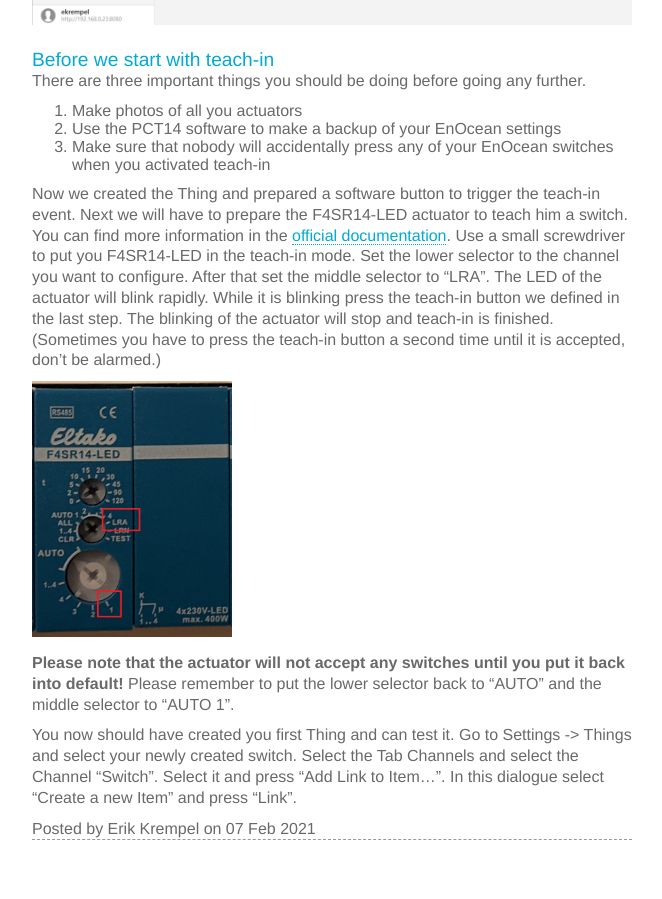
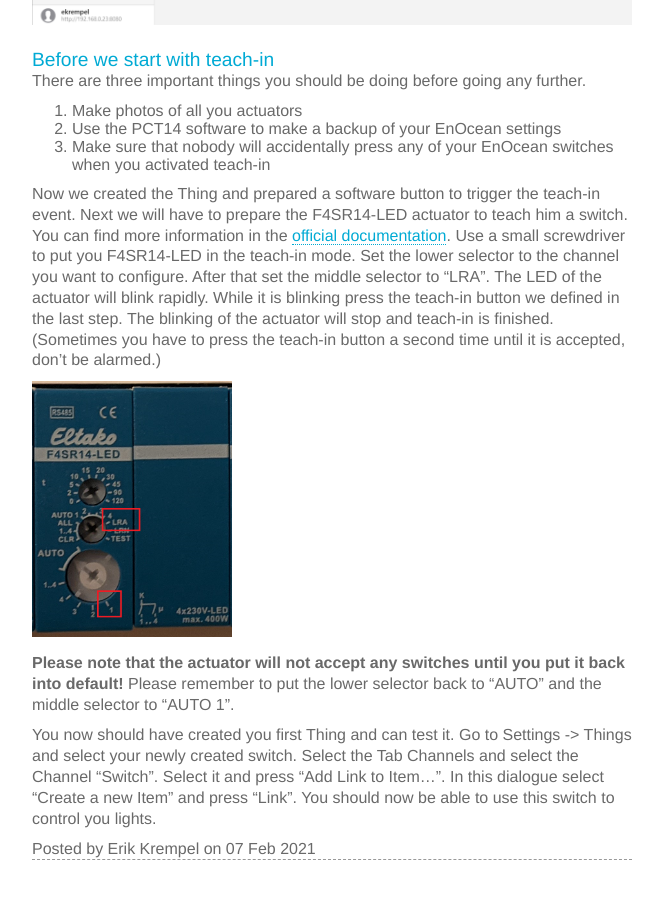
Before and after one commit to ekrempel/ekrempel.github.io, a Jekyll site: the page built from _posts/2021-02-07-homeAutomation_part3.md, in a window 1280 px wide and 900 px high, scrolled down 3009 px. Shown: the whole window, without its empty margins (308-970 px from the left). Built offline with Jekyll 4.4.1, drawn with Linux system fonts in a browser that asks for light colours; part of the change alters nothing that is shown; some of the changed text lies outside the part shown.

```diff
--- a/_posts/2021-02-07-homeAutomation_part3.md
+++ b/_posts/2021-02-07-homeAutomation_part3.md
@@ -1,9 +1,9 @@
 ---
 layout: post
-title: Eltako actuators and openHAB
+title: Eltako F4SR14-LED actuator and openHAB
 ---
 
-In this blog post I will give you a short abstract how I managed to get my Eltako actuators working with [openHAB](https://www.openhab.org/). I do not aim to write a self-sufficient how-to for you but want to show some of the things I learned during my journey. It should go without saying that I am in no way responsible if the documented method does not work for you. Good sources for further reading are the [EnOcean part of the openHAB documentation](https://www.openhab.org/addons/bindings/enocean/) and the github page of the [EnOcean Binding](https://github.com/fruggy83/openocean). Another great source for the documentation of Eltako actuators is the [wiki of FHEM](https://wiki.fhem.de/wiki/EnOcean_Starter_Guide#UTE-Teach-In).
+In this blog post I will give you a short abstract how I managed to get my Eltako F4SR14-LED  actuators working with [openHAB](https://www.openhab.org/). I do not aim to write a self-sufficient how-to for you but want to show some of the things I learned during my journey. It should go without saying that I am in no way responsible if the documented method does not work for you. Good sources for further reading are the [EnOcean part of the openHAB documentation](https://www.openhab.org/addons/bindings/enocean/) and the github page of the [EnOcean Binding](https://github.com/fruggy83/openocean). Another great source for the documentation of Eltako actuators is the [wiki of FHEM](https://wiki.fhem.de/wiki/EnOcean_Starter_Guide#UTE-Teach-In).
 
 In the last post I already mentioned that working with Eltako actuators is more complicated that using the EnOcean autodiscover feature as they do not support the UTE teach-in. So what you have to do is the following:
 
@@ -54,4 +54,4 @@ Now we created the Thing and prepared a software button to trigger the teach-in
 
 **Please note that the actuator will not accept any switches until you put it back into default!** Please remember to put the lower selector back to "AUTO" and the middle selector to "AUTO 1".
 
-You now should have created you first Thing and can test it. Go to Settings -> Things and select your newly created switch. Select the Tab Channels and select the Channel "Switch". Select it and press "Add Link to Item...". In this dialogue select "Create a new Item" and press "Link".
+You now should have created you first Thing and can test it. Go to Settings -> Things and select your newly created switch. Select the Tab Channels and select the Channel "Switch". Select it and press "Add Link to Item...". In this dialogue select "Create a new Item" and press "Link". You should now be able to use this switch to control you lights.
```
